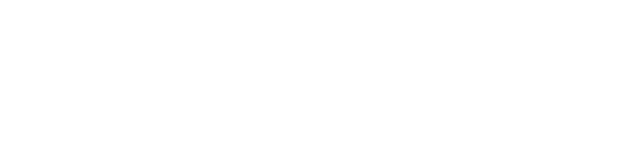
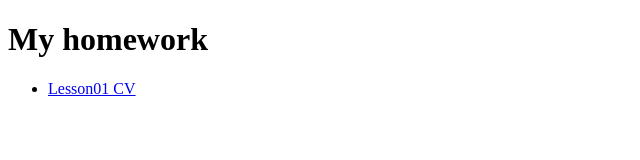
Before and after one commit to Viktoriia-Cherevko/myhomework, a plain HTML site: page index.html in a window 1280 px wide. Shown: the whole page, without its empty margins (0-640 px from the left). Drawn offline with Linux system fonts and the light colour scheme.

Commit message:
added lesson01_case2

```diff
--- a/index.html
+++ b/index.html
@@ -4,9 +4,14 @@
     <meta charset="UTF-8">
     <meta http-equiv="X-UA-Compatible" content="IE=edge">
     <meta name="viewport" content="width=device-width, initial-scale=1.0">
-    <title>Document</title>
+    <title>My homework</title>
 </head>
 <body>
-
+    <h1>My homework</h1>
+        <ul>
+            <li>
+                <a href="01-lesson/index.html">Lesson01 CV</a>
+            </li>
+        </ul>
 </body>
 </html>
```
